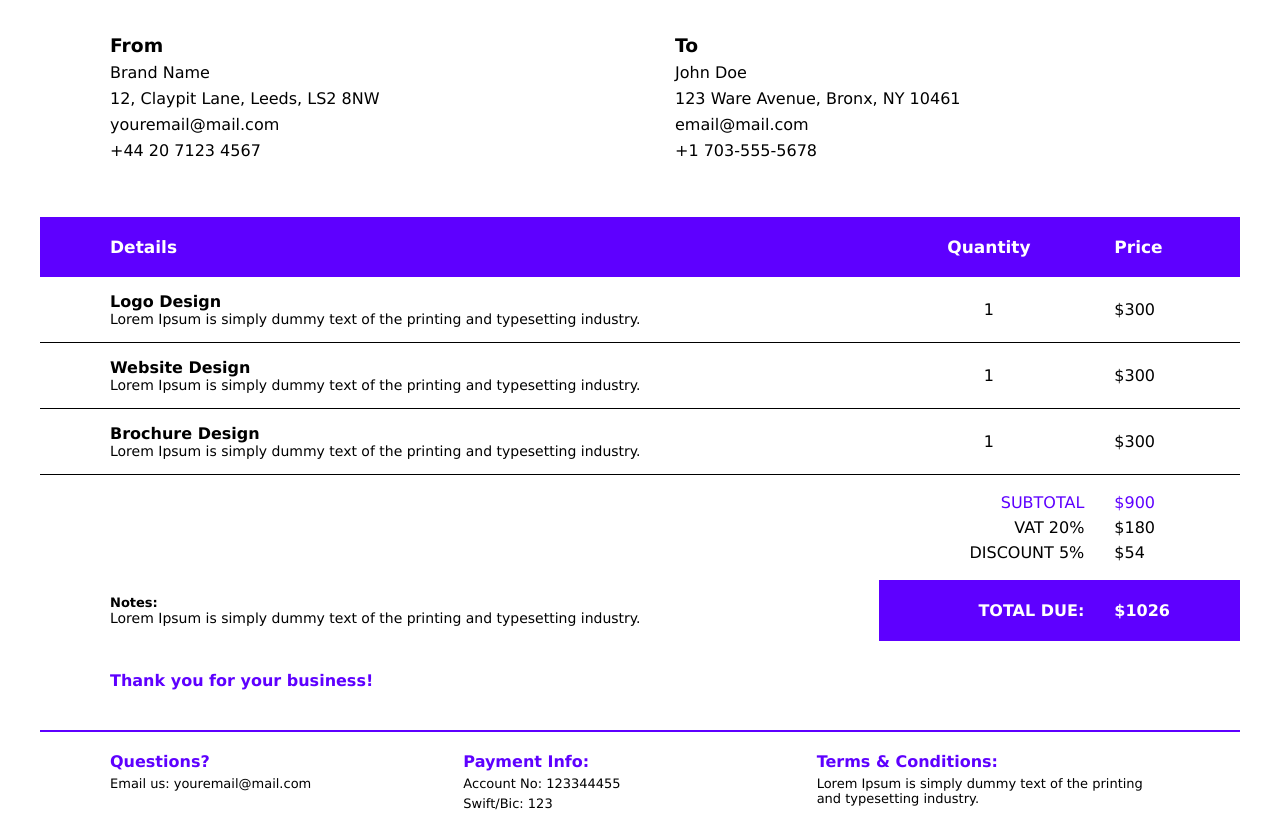
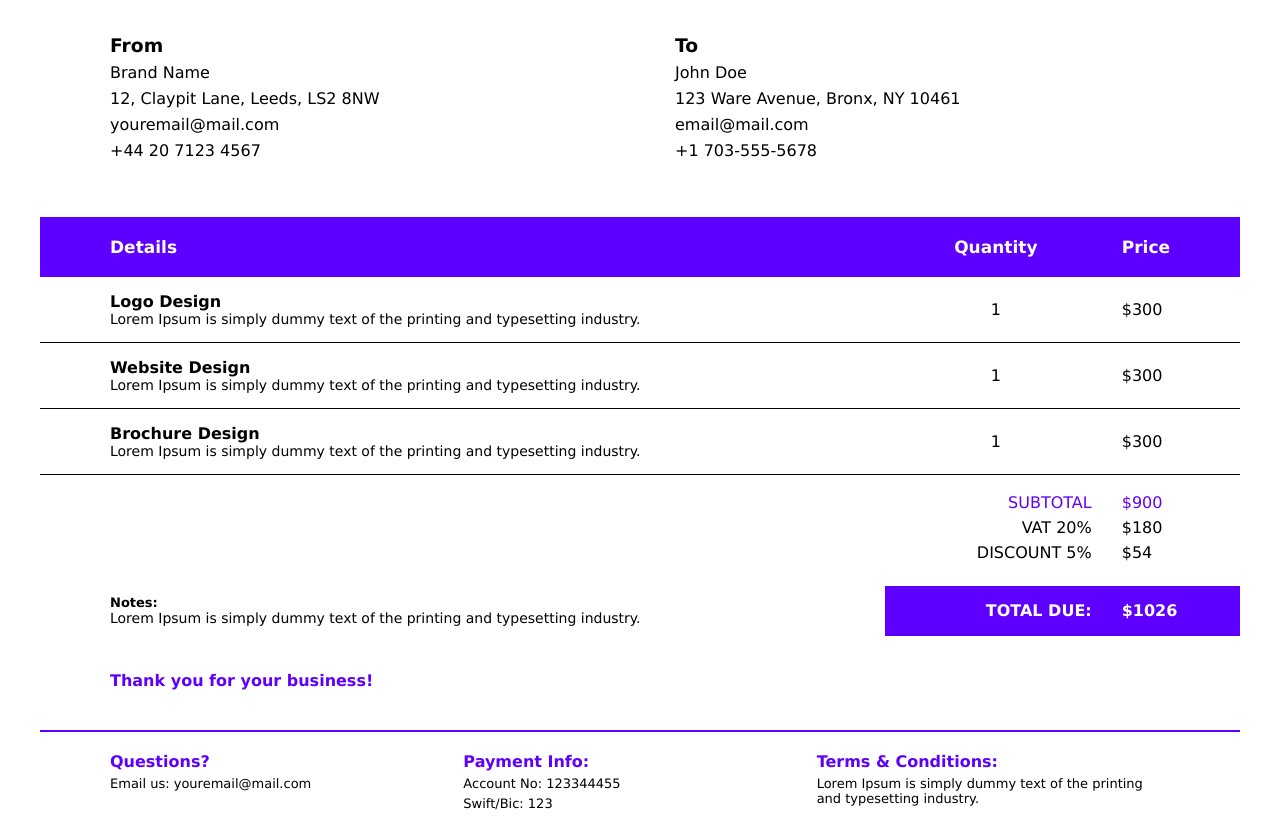
Before and after one commit to pdfgate/html-templates, a plain HTML site: page invoice-2/index.html in a window 1280 px wide. Shown: the part 172-988 px from the top of the page. Drawn offline with Linux system fonts and the light colour scheme.

Commit message:
invoice 2

```diff
--- a/invoice-2/index.html
+++ b/invoice-2/index.html
@@ -130,10 +130,10 @@
 					<p>Lorem Ipsum is simply dummy text of the printing and typesetting industry.</p>
 				</td>
 				<td class="total-due-txt">
-					TOTAL DUE:
+					<div><span>TOTAL DUE:</span></div>
 				</td>
 				<td class="total-due">
-					$1026
+					<div><span>$1026</span></div>
 				</td>
 			</tr>
 		</tfoot>
--- a/invoice-2/style.a4.css
+++ b/invoice-2/style.a4.css
@@ -138,16 +138,41 @@ header {
 }
 
 .total-due-txt {
-	text-align: right;
-	background-color: #5E00FF;
 	color: white;
 	font-weight: 600;
+	padding: 0 !important;
+}
+
+.total-due-txt div{
+	width: 100%;
+	background: #5E00FF;
+	display: flex;
+	align-items: center;
+	justify-content: flex-end;
+	height: 50px;
+	padding-right: 15px;
+}
+
+.total-due-txt span {
+	margin-right: 15px;
 }
 
 .total-due {
-	background-color: #5E00FF;
 	color: white;
 	font-weight: 600;
+	padding: 0 !important;
+}
+
+.total-due div{
+	width: 100%;
+	background: #5E00FF;
+	display: flex;
+	align-items: center;
+	height: 50px;
+}
+
+.total-due span {
+	margin-left: 15px;
 }
 
 .notes {
```
